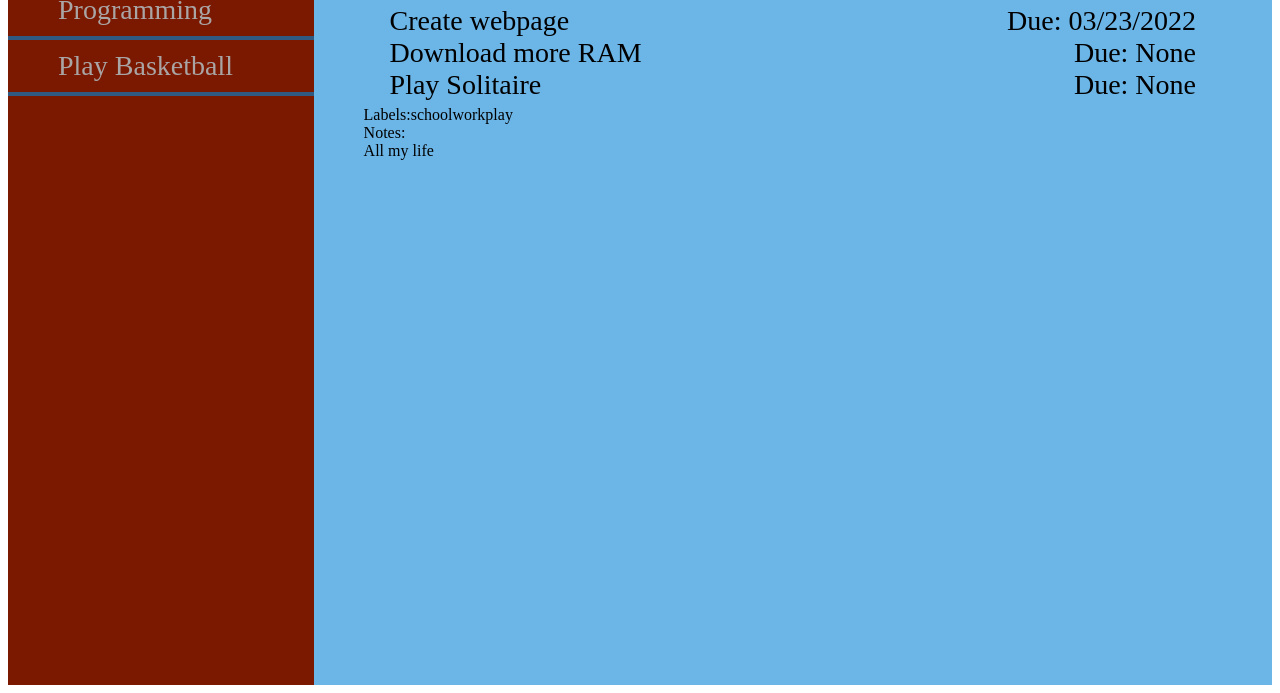
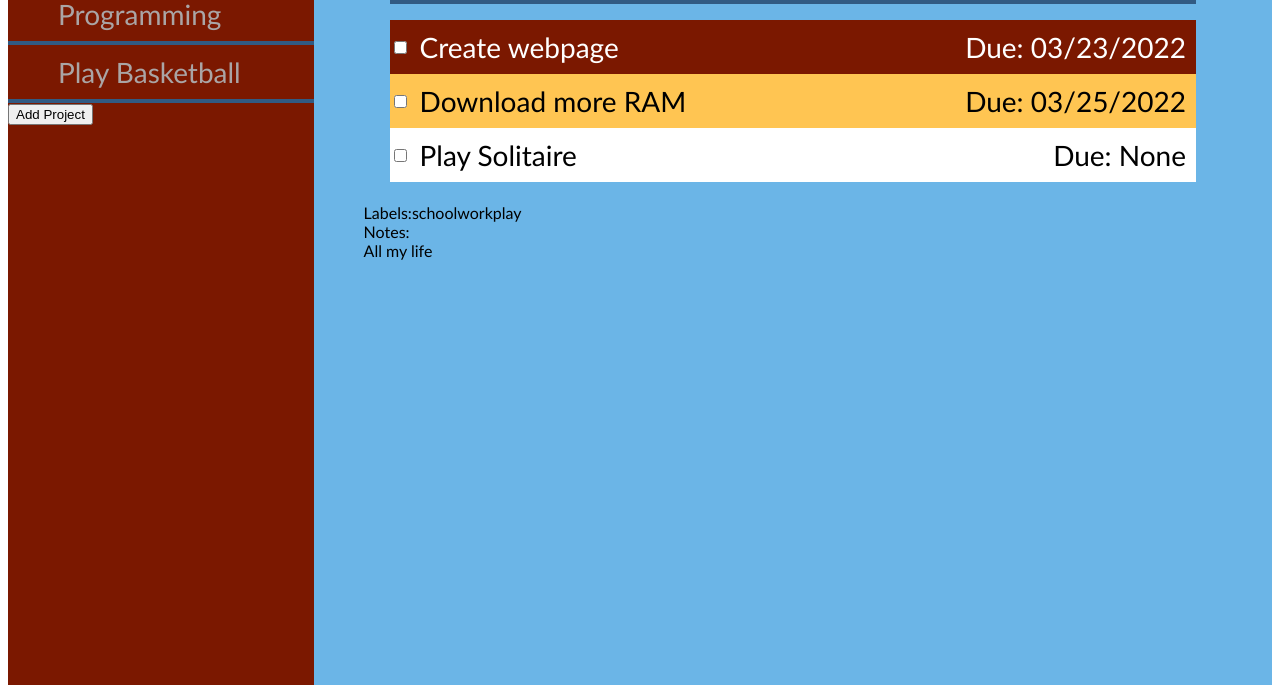
Before and after one commit to bchung54/todo-list, a website with bundled scripts: page dist/index.html in a window 1280 px wide. Shown: the part 123-816 px from the top of the page. Built offline with nearby package versions, Linux system fonts and the light colour scheme.

Commit message:
Refactor - separate display from DOM element creation

```diff
--- a/src/board.js
+++ b/src/display.js
@@ -27,32 +27,57 @@ const Display = (() => {
         return container;
     };
 
-    // Display selected project in main
-    function displayProject(index) {
+    // Display selected project
+    function displayProject(project) {
+        document.querySelector('.main').append(createProjectDisplay(project));
+    };
+    // Display selected project: create the display for the project
+    function createProjectDisplay(index) {
         const container = createContainer(['project-container']);
         const project = projectsArray[index];
         const titleElement = createContainer(['project-title']);
+
         titleElement.textContent = project.title;
+
+        const listContainer = document.createElement('ul');
+        for (let i = 0; i < project.itemCount; i++) {
+            const element = createListItemElement(project.getTodo(i));
+            listContainer.append(element);
+        }
+
         container.append(titleElement);
         container.append(document.createElement('hr'));
-        for (let i = 0; i < project.itemCount; i++) {
-            const element = createListItemElement(project.getTodo(i));
-            container.append(element);
-        }
+        container.append(listContainer);
+        return container;
+    };
+    // Display selected project: create the line item for the list of todos
+    function createListItemElement(item) {
+        const container = document.createElement('li');
+        container.classList.add('project-list-item');
+        container.classList.add(`priority-${item.priority}`);
 
-        document.querySelector('.main').append(container);
+        const checkbox = document.createElement('input');
+        checkbox.setAttribute('type', 'checkbox');
+
+        const lineItemInfo = createLineItemPart(item);
+
+        container.append(checkbox);
+        container.append(lineItemInfo);
+        return container;
     };
-    function createListItemElement(item) {
-        const container = createContainer(['project-list-item']);
-        const name = createContainer(['list-item-name']);
+    // Display selected project: create the parts of the line itme for the list
+    function createLineItemPart(item) {
+        const container = createContainer(['quick-info-container']);
+        const name = createContainer(['sub-list-item']);
+        const date = createContainer(['sub-list-item']);
+
         name.textContent = `${item.name}`;
-        const date = createContainer(['list-item-dueDate']);
         date.textContent = `Due: ${item.getDueDate()}`;
-        container.classList.add(`priority-${item.priority}`);
+
         container.append(name);
         container.append(date);
         return container;
-    };
+    }
 
     // Display todo-item details
     function displayItemDetails(item, DOMelement) {
--- a/src/index.js
+++ b/src/index.js
@@ -1,12 +1,12 @@
-import Display from './board.js';
+import Display from './display.js';
 import createProject from './projects.js';
 import createItem from './todo-item.js';
 import './styles.css';
 
 
-const todo = createItem("Create webpage", [2022, 2, 20], 2, ['school', 'work', 'play'], "All my life");
+const todo = createItem("Create webpage", [2022, 2, 20], 3, ['school', 'work', 'play'], "All my life");
 todo.setDueDate(2022, 2, 23);
-const todo2 = createItem("Download more RAM");
+const todo2 = createItem("Download more RAM", [2022, 2, 25], 1, ['play'], "whats good");
 const todo3 = createItem("Play Solitaire");
 
 const project = createProject("Web Programming");
@@ -16,8 +16,8 @@ project.addTodo(todo2);
 project.addTodo(todo3);
 Display.addProject(project);
 Display.addProject(project2);
-const sidebar = document.querySelector('.sidebar');
+const sidebarContainer = document.querySelector('.sidebar-container');
 const main = document.querySelector('.main');
-Display.displaySidebarItems(sidebar);
+Display.displaySidebarItems(sidebarContainer);
 Display.displayProject(0);
 Display.displayItemDetails(todo, main);
--- a/src/styles.css
+++ b/src/styles.css
@@ -1,10 +1,18 @@
 body {
+    font-family:'Trebuchet MS', 'Lucida Sans Unicode', 'Lucida Grande', 'Lucida Sans', Arial, sans-serif;
     height: 100vh;
     display: flex;
     align-items: stretch;
     overflow-y:hidden;
 }
 
+hr {
+    border: #315a83 4px solid;
+}
+
+ul {
+    padding-left:0;
+}
 .sidebar {
     background-color: #7b1800;
     width: 450px;
@@ -24,9 +32,11 @@ body {
 .sidebar-item:hover {
     color: #efe74a;
     background-color: #3184C6;
+    cursor: pointer;
 }
 
 .sidebar-title {
+    text-align: center;
     background-color: #BC1828;
     color: #ddd2d2;
     padding: 10px;
@@ -49,14 +59,39 @@ body {
 
 .project-list-item {
     display: flex;
-    justify-content: space-between;
-    font-size: 28px;
+    align-items: center;
 }
 
 .project-list-item:hover {
-    border: #ffc552 2px solid;
+    border: #315a83 4px solid;
+    cursor: pointer;
+}
+
+.quick-info-container {
+    display: flex;
+    flex: 1 1 0;
+    justify-content: space-between;
+    padding: 10px;
+    font-size: 28px;
 }
 
 .labels-container {
     display: flex;
 }
+
+.priority-0 {
+    background-color: white;
+}
+
+.priority-1 {
+    background-color: #ffc552;
+}
+
+.priority-2 {
+    background-color: #e67b7b;
+}
+
+.priority-3 {
+    background-color: #7b1800;
+    color: white;
+}
```
Also changed, not shown: dist/index.html, dist/main.js, 1 other file.
